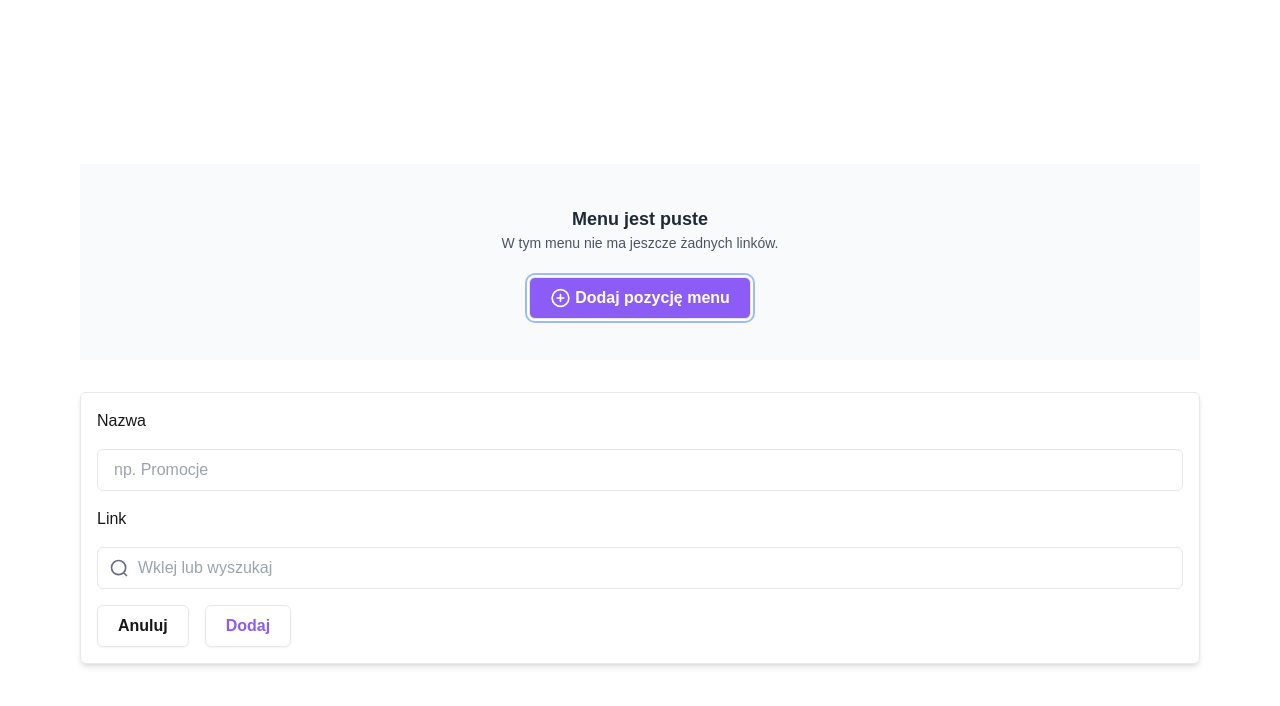
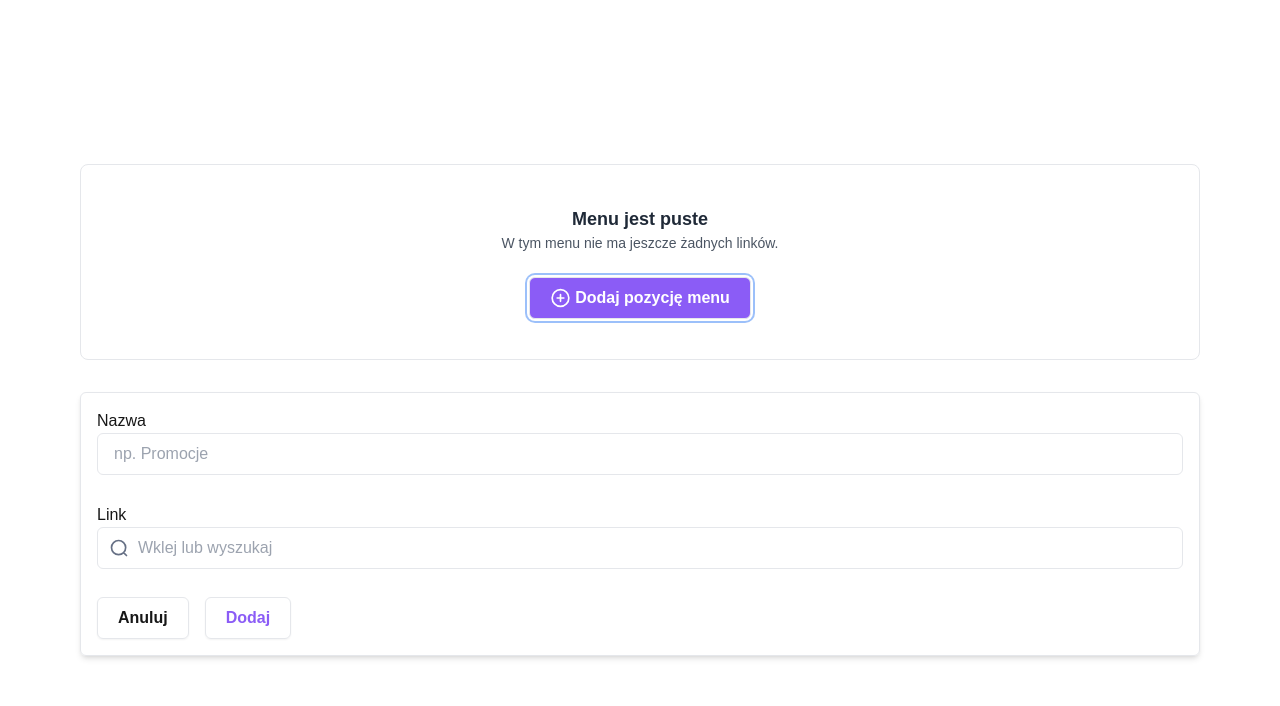
Before and after one commit to JMatracki/droplo-app, a Next.js app: page / in a window 1280 px wide. Both pictures are taken after a click on the button "Dodaj pozycję menu". Shown: the top 706 px of the page. Built offline with nearby package versions, Linux system fonts and the light colour scheme.

Commit message:
feat: add validation for adding an item

```diff
--- a/src/components/AddMenuItemForm.tsx
+++ b/src/components/AddMenuItemForm.tsx
@@ -6,10 +6,11 @@ import { Button } from './Button'
 import { z } from 'zod'
 import { IMenuFormFields } from './MenuItems'
 import { v4 as uuidv4 } from 'uuid'
+import { zodResolver } from '@hookform/resolvers/zod'
 
 export const AddMenuItemFormSchema = z.object({
-    name: z.string(),
-    url: z.string().url().optional(),
+    name: z.string().min(1, { message: 'Nazwa jest wymagana' }),
+    url: z.string().url({ message: 'Podaj prawidłowy adres URL' }).optional(),
 })
 
 export type AddMenuFormFields = z.infer<typeof AddMenuItemFormSchema>
@@ -32,14 +33,14 @@ const AddMenuItemForm = ({
         handleSubmit,
         formState: { errors },
     } = useForm<AddMenuFormFields>({
+        resolver: zodResolver(AddMenuItemFormSchema),
         defaultValues: {
             name: '',
             url: '',
         },
     })
+
     console.log(errors)
-    console.log('parentId', parentId)
-    console.log('addMenuItem', addMenuItem)
 
     const onSubmit: SubmitHandler<AddMenuFormFields> = (data) => {
         const newItem = {
@@ -57,18 +58,26 @@ const AddMenuItemForm = ({
         <>
             {showAddMenuItemForm && (
                 <form
-                    className="flex w-full flex-col gap-4 rounded-md border p-4 shadow-md"
+                    className="flex w-full flex-col gap-1 rounded-md border p-4 shadow-md"
                     onSubmit={handleSubmit(onSubmit)}
                 >
-                    <label htmlFor="Nazwa">Nazwa</label>
+                    <div>
+                        <label htmlFor="name">Nazwa</label>
                         <input
-                        id="Nazwa"
+                            id="name"
                             type="text"
                             placeholder="np. Promocje"
                             className="w-full rounded-md border px-4 py-2 focus:ring-2 focus:ring-purple-400"
                             {...register('name')}
                         />
-                    <label htmlFor="Link">Link</label>
+                        <div className="min-h-6">
+                            <span className="text-sm text-red-500">
+                                {errors.name && errors.name.message}
+                            </span>
+                        </div>
+                    </div>
+                    <div>
+                        <label htmlFor="link">Link</label>
                         <div className="relative">
                             <Image
                                 className="absolute left-3 top-1/2 -translate-y-1/2 transform"
@@ -76,15 +85,25 @@ const AddMenuItemForm = ({
                                 alt="search icon"
                             />
                             <input
-                            id="Link"
+                                id="link"
                                 type="text"
                                 placeholder="Wklej lub wyszukaj"
                                 className="w-full rounded-md border px-4 py-2 pl-10 focus:ring-2 focus:ring-purple-400"
                                 {...register('url')}
                             />
                         </div>
+                        <div className="min-h-6">
+                            <span className="text-sm text-red-500">
+                                {errors.url && errors.url.message}
+                            </span>
+                        </div>
+                    </div>
+
                     <div className="flex w-full gap-4">
-                        <Button onClick={() => setShowAddMenuItemForm(false)}>
+                        <Button
+                            type="button"
+                            onClick={() => setShowAddMenuItemForm(false)}
+                        >
                             Anuluj
                         </Button>
                         <Button variant={'secondary'}>Dodaj</Button>
--- a/src/components/EmptyMenu.tsx
+++ b/src/components/EmptyMenu.tsx
@@ -8,7 +8,7 @@ interface IEmptyMenuProps {
 
 const EmptyMenu = ({ setShowAddMenuItemForm }: IEmptyMenuProps) => {
     return (
-        <div className="flex w-full flex-col items-center justify-center gap-6 border border-[#F9FAFB] bg-[#F9FAFB] py-10 text-center">
+        <div className="flex w-full flex-col items-center justify-center gap-6 rounded-lg border py-10 text-center">
             <div>
                 <h2 className="text-lg font-bold text-gray-800">
                     Menu jest puste
```
Lines whose indentation alone changed are shown as unchanged.
